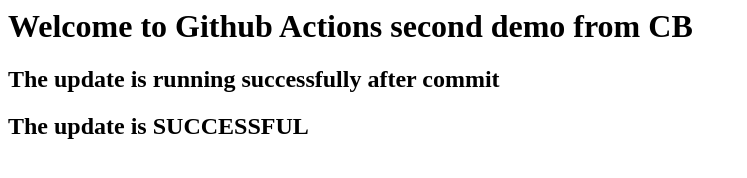
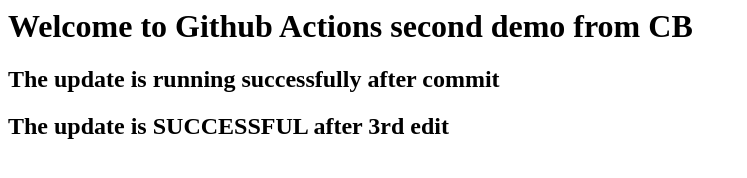
Before and after one commit to Cinjith/CB-Workflow, a plain HTML site: page index.html in a window 1280 px wide. Shown: the whole page, without its empty margins (0-747 px from the left). Drawn offline with Linux system fonts and the light colour scheme.

Commit message:
Update index.html

```diff
--- a/index.html
+++ b/index.html
@@ -1,3 +1,3 @@
 <h1>Welcome to Github Actions second demo from CB</h1>
 <h2>The update is running successfully after commit </h2>
-<h2>The update is SUCCESSFUL</h2>
+<h2>The update is SUCCESSFUL after 3rd edit</h2>
```
